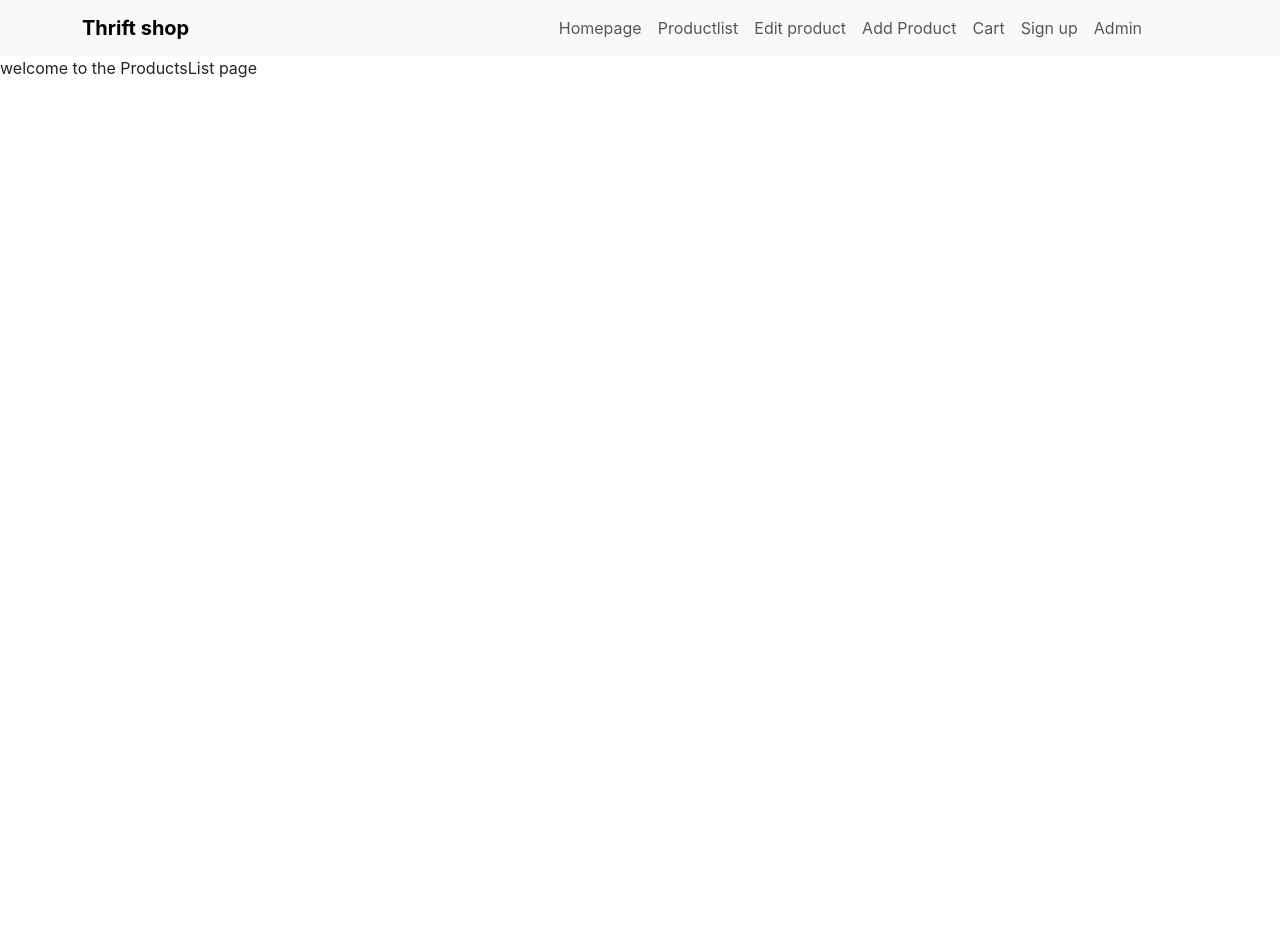
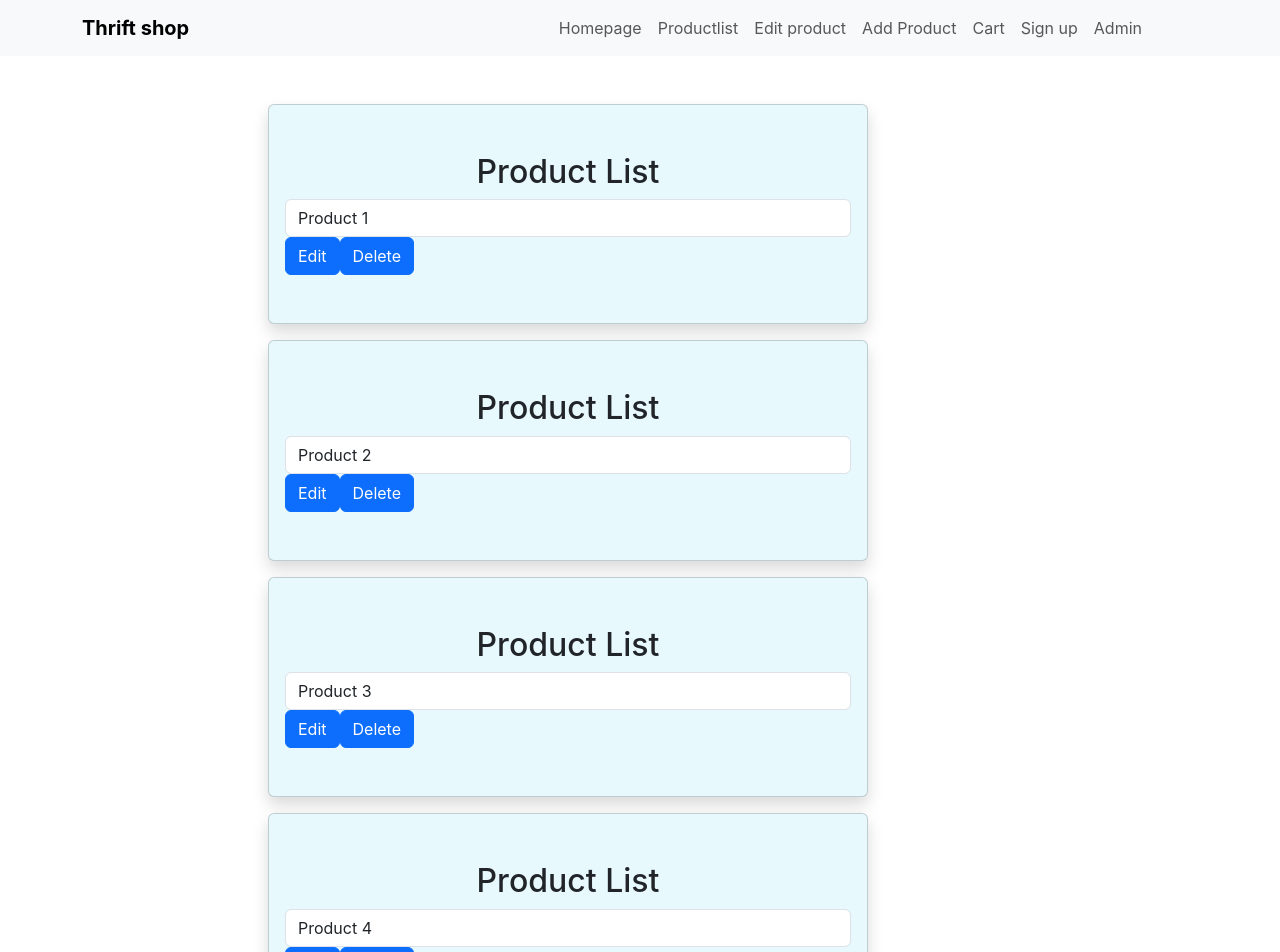
Before and after one commit to JoabOwala/thriftstore-frontend, a React (Create React App) app: page /ProductsList in a window 1280 px wide. Shown: the top 952 px of the page. Before the commit the page ends 800 px from the top, so only its background shows below. Built offline with nearby package versions, Linux system fonts and the light colour scheme.

Commit message:
completed assignment

```diff
--- a/src/components/AddProduct.js
+++ b/src/components/AddProduct.js
@@ -54,7 +54,7 @@ function AddProduct({ productId }) {
                     >
                         <h2 className="card-title text-center">Add Product</h2>
                         <form onSubmit={handleSubmit}>
-                            <label htmlFor="id">ID:</label>
+                            {/* <label htmlFor="id">ID:</label>
                             <input
                                 className="form-control"
                                 type="text"
@@ -62,13 +62,13 @@ function AddProduct({ productId }) {
                                 placeholder="Product ID"
                                 value={productId}
                                 onChange={handleChange}
-                            />
-                            <label htmlFor="id">Name:</label>
+                            /> */}
+                            <label htmlFor="id">Title:</label>
                             <input
                                 className="form-control"
                                 type="text"
                                 id="name"
-                                placeholder="Product Name"
+                                placeholder="Product Title"
                                 value={product.name}
                                 onChange={handleChange}
                             />
--- a/src/components/EditProduct.js
+++ b/src/components/EditProduct.js
@@ -54,7 +54,7 @@ function EditProduct({ productId }) {
           >
             <h2 className="card-title text-center">Edit Product</h2>
             <form onSubmit={handleSubmit}>
-              <label htmlFor="id">ID:</label>
+              {/* <label htmlFor="id">ID:</label>
               <input
                 className="form-control"
                 type="text"
@@ -62,13 +62,13 @@ function EditProduct({ productId }) {
                 placeholder="Product ID"
                 value={productId}
                 onChange={handleChange}
-              />
-              <label htmlFor="id">Name:</label>
+              /> */}
+              <label htmlFor="id">Title:</label>
               <input
                 className="form-control"
                 type="text"
                 id="name"
-                placeholder="Product Name"
+                placeholder="Product Title"
                 value={product.name}
                 onChange={handleChange}
               />
--- a/src/components/ProductsList.js
+++ b/src/components/ProductsList.js
@@ -1,11 +1,105 @@
-import React from "react"
+import React, { useState, useEffect } from 'react';
 
-function ProductsList(){
-    return (
-        <div>
+function ProductsList() {
+  const [products, setProducts] = useState([]);
 
-        welcome to the ProductsList page
+  useEffect(() => {
+    // Fetch product list from API or simulate
+    const simulatedProducts = [
+      {
+        id: 1,
+        name: 'Product 1',
+        description: 'Description 1',
+        image: 'image1.jpg',
+        price: '10.00',
+        quantity: 5,
+      },
+      {
+        id: 2,
+        name: 'Product 2',
+        description: 'Description 2',
+        image: 'image2.jpg',
+        price: '20.00',
+        quantity: 8,
+      },
+      {
+        id: 3,
+        name: 'Product 3',
+        description: 'Description 3',
+        image: 'image3.jpg',
+        price: '15.00',
+        quantity: 12,
+      },
+      {
+        id: 4,
+        name: 'Product 4',
+        description: 'Description 4',
+        image: 'image4.jpg',
+        price: '25.00',
+        quantity: 3,
+      },
+      {
+        id: 5,
+        name: 'Product 5',
+        description: 'Description 5',
+        image: 'image5.jpg',
+        price: '18.00',
+        quantity: 7,
+      },
+    ];
+
+    setProducts(simulatedProducts);
+  }, []);
+
+  const handleEdit = (productId) => {
+    // Handle edit logic here
+  };
+
+  const handleDelete = (productId) => {
+    // Handle delete logic here
+  };
+
+  return (
+    <div className="ProductsList-nav">
+      <div className="container my-5">
+        <div className="col-md-8 mx-auto delete h-100">
+          {products.map((product) => (
+            <div
+              key={product.id}
+              className="card shadow px-3 py-5 mb-3"
+              style={{ width: "600px", backgroundColor: "#E8F9FD" }}
+            >
+              <h2 className="card-title text-center">Product List</h2>
+              <form>
+                <input
+                  className="form-control"
+                  type="text"
+                  placeholder={`Product ${product.id}`}
+                  value={product.name}
+                  readOnly
+                />
+                {/* Add other input fields here */}
+                <button
+                  className="btn btn-primary mr-2"
+                  type="button"
+                  onClick={() => handleEdit(product.id)}
+                >
+                  Edit
+                </button>
+                <button
+                  className="btn btn-primary"
+                  type="button"
+                  onClick={() => handleDelete(product.id)}
+                >
+                  Delete
+                </button>
+              </form>
+            </div>
+          ))}
         </div>
-    )
+      </div>
+    </div>
+  );
 }
+
 export default ProductsList;
```
Also changed, not shown: 1 other file (tests, documents, lock files or other folders).
